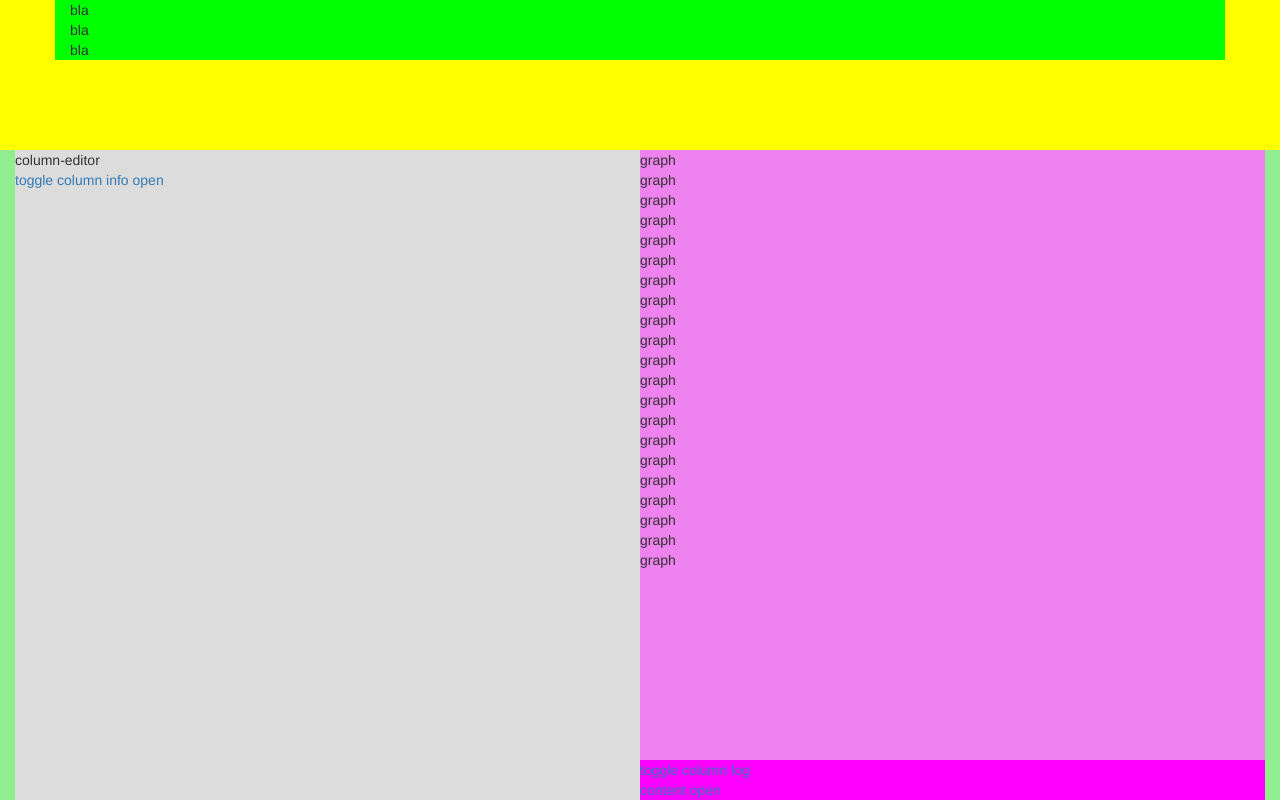
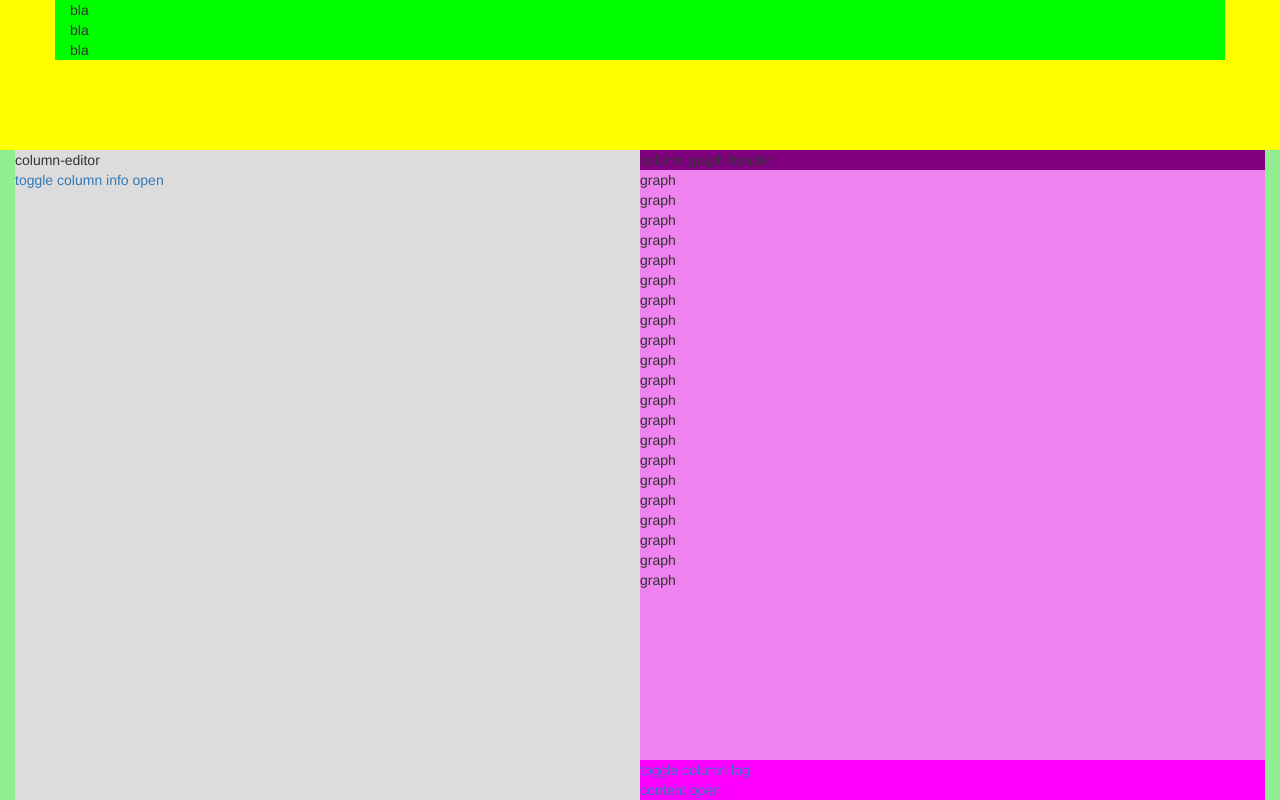
Before and after one commit to eduardomagaldi/flexbox-test, a plain HTML site: page index.html in a window 1280 px wide. Drawn offline with nearby package versions, Linux system fonts and the light colour scheme.

Commit message:
adding header to graph wrapper

```diff
--- a/index.html
+++ b/index.html
@@ -20,6 +20,10 @@
 				</div>
 				<div class="column-info open" ng-class="{open: vm.columnInfoOpen}">
 					<div class="column-graph">
+						<div class="column-graph-header">
+							column graph header
+						</div>
+						<div class="column-graph-content">
 							graph<br />
 							graph<br />
 							graph<br />
@@ -42,6 +46,7 @@
 							graph<br />
 							graph<br />
 						</div>
+					</div>
 
 					<div class="column-log" ng-class="{open: vm.columnLogContentOpen}">
 						<div class="column-log-header">
@@ -49,7 +54,7 @@
 						</div>
 						<div class="column-log-content">
 							log<br />
-							log<br />
+							log log log log log log log log log log log log log log log log log log log log log log log log log log log log log log log log log log log log log log log log log log log log log log log log log log log log log log log log log log log log <br />
 							log<br />
 							log<br />
 							log<br />
@@ -191,7 +196,25 @@
 
 			.column-graph {
 				background: violet;
+			/*	height: 100%;
+				flex: 3;
+				display: flex;
+				flex-direction: column;*/
+
+				/*background: pink;*/
 				height: 100%;
+				transition: height .3s;
+				overflow: hidden;
+				display: flex;
+				flex-direction: column;
+				flex: 3;
+			}
+
+			.column-graph-header {
+				background: purple;
+			}
+
+			.column-graph-content {
 				flex: 3;
 			}
 
```
Lines whose indentation alone changed are shown as unchanged.
